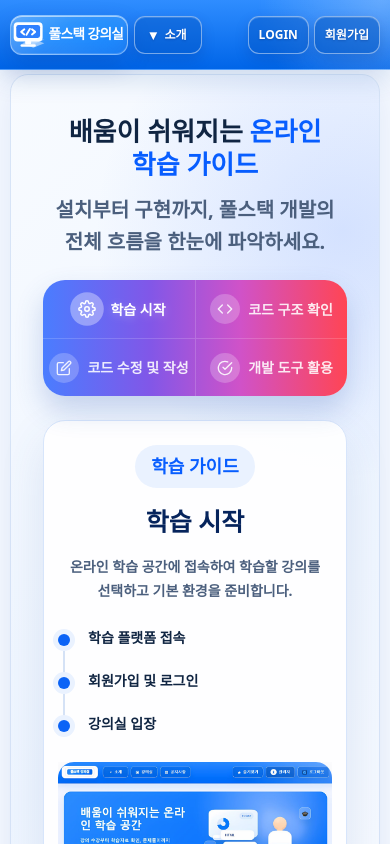
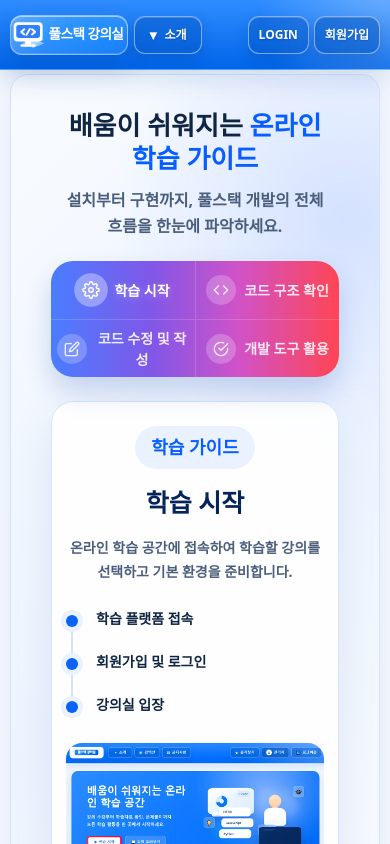
Before and after one commit to Arckie/WLS-Project, a React (Vite) app in the folder frontend_semi/: page /introduce/howtouse in a window 390 px wide. Built offline with nearby package versions, Linux system fonts and the light colour scheme.

Commit message:
1.0 Released. // How To Use Fixed.

```diff
--- a/frontend_semi/src/App.tsx
+++ b/frontend_semi/src/App.tsx
@@ -1,6 +1,6 @@
 import AppRoutes from "./routes/AppRoutes";
 import "./components/layout/Header.css";
-import { useEffect, useState } from "react";
+import { useState } from "react";
 import type { User } from "./types/User";
 import { useNavigate } from "react-router-dom";
 
@@ -8,33 +8,6 @@ function App() {
   // 로그인 안한 상태 : User는 null
   // 로그인 한 상태 : User는 값이 있음
   const [user, setUser] = useState<User | null>(null);
-
-  useEffect(() => { // 사이트가 처음 켜지거나 새로고침 했을때 setUser 관리
-    const token = localStorage.getItem("accessToken");
-
-    if (!token) {
-      localStorage.removeItem("user");
-      setUser(null);
-      return;
-    }
-
-    // 로컬스토리지에 보관된 'user'정보를 가져옴
-    const loginUser = localStorage.getItem('user');
-    if (typeof loginUser === 'string') {
-      try {
-        // 로컬스토리지에 담긴 문자열인 'user'인 loginUser를 자바스크립트 객체{ } 형태로 형식으로 바꿈
-        // key: value 형태
-        const parsed = JSON.parse(loginUser);
-        setUser(parsed);
-      } catch (error) {
-        console.error("저장된 사용자 정보 파싱 실패:", error);
-        localStorage.removeItem("user");
-        localStorage.removeItem("accessToken");
-        setUser(null);
-      }
-    }
-  }, []);
-
   const handleLoginSuccess = (userData: User) => { // LoginPage를 통해 로그인했을때 setUser 관리
     setUser(userData);
     console.log(userData);
--- a/frontend_semi/src/pages/HowToUse.css
+++ b/frontend_semi/src/pages/HowToUse.css
@@ -45,7 +45,7 @@
 
 .howto2-heading p {
   margin: 0;
-  font-size: clamp(20px, 2vw, 17px);
+  font-size: clamp(16px, 2vw, 17px);
   font-weight: 600;
   color: #4b5f7d;
   line-height: 1.6;
@@ -135,19 +135,19 @@
 }
 
 .model-tab:nth-child(1).active::after {
-  border-top: 20px solid #4a7dff;
+  border-top: 16px solid #4a7dff;
 }
 
 .model-tab:nth-child(2).active::after {
-  border-top: 20px solid #8157e8;
+  border-top: 16px solid #8157e8;
 }
 
 .model-tab:nth-child(3).active::after {
-  border-top: 20px solid #d052c8;
+  border-top: 16px solid #d052c8;
 }
 
 .model-tab:nth-child(4).active::after {
-  border-top: 20px solid #ff4554;
+  border-top: 16px solid #ff4554;
 }
 
 /* 콘텐츠 박스 */
@@ -158,9 +158,9 @@
   grid-template-columns: minmax(280px, 0.4fr) minmax(0, 0.6fr);
   align-items: center;
   gap: clamp(28px, 4vw, 48px);
-  min-height: clamp(460px, 58vh, 580px);
+  min-height: clamp(350px, 58vh, 420px);
   height: auto;
-  padding: clamp(30px, 5vw, 70px);
+  padding: 50px clamp(30px, 5vw, 50px) clamp(30px, 5vw, 50px);
   box-sizing: border-box;
   background: rgba(255, 255, 255, 0.92);
   border: 1px solid #d7e5fb;
@@ -217,7 +217,7 @@
 
 .main-desc {
   margin: 0 0 30px;
-  font-size: clamp(24px, 1.7vw, 17px);
+  font-size: clamp(17px, 1.7vw, 17px);
   font-weight: 600;
   line-height: 1.7;
   color: #4b5f7d;
@@ -234,7 +234,7 @@
   position: relative;
   padding-left: 36px;
   padding-bottom: 22px;
-  font-size: clamp(22px, 1.8vw, 17px);
+  font-size: clamp(14px, 1.8vw, 17px);
   font-weight: 700;
   color: #102542;
   line-height: 1.5;
@@ -273,7 +273,7 @@
 /* 오른쪽 이미지 */
 .right-content {
   width: 100%;
-  height: 100%;
+  height: auto;
   display: flex;
   align-items: center;
   justify-content: center;
@@ -287,15 +287,10 @@
   align-items: center;
   justify-content: center;
   gap: clamp(18px, 3vw, 32px);
-  max-height: 450px;
+  max-height: 400px;
   overflow: hidden;
 }
 
-.image-grid.one-image {
-    width: 100%;
-    max-width: 100%;
-    margin: 0 auto;
-}
 
 .image-frame {
   width: 100%;
@@ -313,27 +308,12 @@
   width: 100%;
   height: auto;
   display: block;
-  max-height: 430px;
+  max-height: 360px;
   object-fit: contain;
   image-rendering: auto;
   margin: 0 auto;
 }
 
-/* 이미지 없는 탭 */
-.empty-image-box {
-  width: 100%;
-  max-width: 520px;
-  min-height: 260px;
-  display: flex;
-  align-items: center;
-  justify-content: center;
-  border: 1px dashed #bdd2f3;
-  border-radius: 18px;
-  background: #f7fbff;
-  color: #597095;
-  font-size: 17px;
-  font-weight: 700;
-}
 
 /* 좌우 버튼 */
 .arrow-btn {
@@ -416,7 +396,8 @@
   }
 
   .howto2-hero {
-    padding: 22px 14px;
+      padding: 16px clamp(22px, 4vw, 44px) clamp(22px, 4vw, 44px);
+
   }
 
   .model-tabs {
@@ -449,7 +430,7 @@
 
   .model-content {
     overflow: visible;
-    min-height: clamp(500px, 70vh, 800px);
+    min-height: clamp(500px, 30vh, 800px);
     height: auto;
     display: flex;
     flex-direction: column;
```
Also changed, not shown: 1 other file (tests, documents, lock files or other folders).
